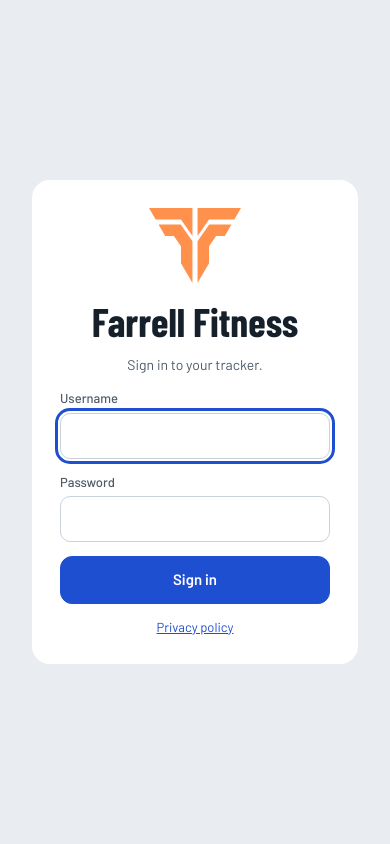
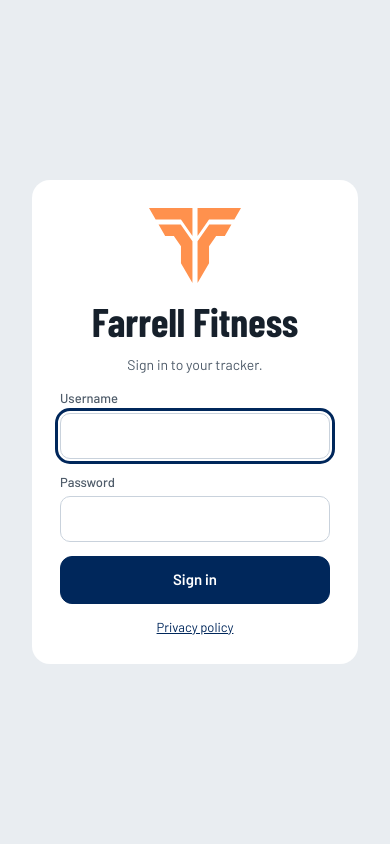
Before and after one commit to tdfarrell/farrell-fitness, a PHP site: page / in a window 390 px wide. Run offline with PHP 8.4, Linux system fonts and the light colour scheme.

Commit message:
Switch to the logo's orange and navy; rename icons so phones pick them up
- Actions (buttons, links, active tab, focus) use navy #00275B in light
  mode and orange #FF914D in dark mode
- Calories and expenditure use orange (#E06A1F in light mode for
  contrast); deep panels and the sidebar use navy; sleep REM is orange
- Rename the --blue tokens to --primary and add --kcal / --soft-kcal
- Icon files get new names (-v2) because iOS kept serving the old
  apple-touch-icon.png from its 7-day image cache
- Manifest theme color is navy

Co-Authored-By: Claude Opus 5.5 <noreply@anthropic.com>
Claude-Session: https://claude.ai/code/session_016ok7ix2ru4KHLCgHTnQP5p

```diff
--- a/assets/css/app.css
+++ b/assets/css/app.css
@@ -11,10 +11,12 @@
 :root {
   --ground: #E9EDF1; --surface: #FFFFFF; --ink: #16202B; --muted: #4E5B69;
   --line: #D3DAE2; --field: #C9D2DC; --rule: #E1E6EC;
-  --blue: #1F4FD1; --blue-hover: #163A9C; --on-blue: #FFFFFF; --soft-blue: #C6D3F3; --tint-blue: #EEF2FC;
+  /* Brand: navy for actions, orange for calories and energy. */
+  --primary: #00275B; --primary-hover: #001A40; --on-primary: #FFFFFF; --soft-primary: #B5C3DA; --tint-primary: #E6ECF5;
+  --kcal: #E06A1F; --soft-kcal: #F6C4A2; --brand-orange: #FF914D;
   --red: #C9302C; --yellow: #E2A90F; --green: #23874F; --dot: #9AA6B3;
-  --deep: #16202B; --deep-2: #25334A; --on-deep: #E8EDF2; --on-deep-muted: #B9C4D0; --deep-green: #4FCB86;
-  --sleep-light: #9DB2E8; --sleep-deep: #1F4FD1; --sleep-rem: #16202B;
+  --deep: #00275B; --deep-2: #12396E; --on-deep: #EEF2F8; --on-deep-muted: #B8C6DC; --deep-green: #4FCB86;
+  --sleep-light: #A9BCDB; --sleep-deep: #00275B; --sleep-rem: #E06A1F;
   --danger-bg: #FBE9E8; --danger-ink: #7E1B18;
   --radius-card: 18px; --radius-ctl: 12px;
   --display: 'Barlow Condensed', 'Arial Narrow', sans-serif;
@@ -47,11 +51,11 @@
 [hidden] { display: none !important; }
 html, body { margin: 0; background: var(--ground); color: var(--ink); font: 400 15px/1.4 var(--body); -webkit-text-size-adjust: 100%; }
 body { min-height: 100vh; min-height: 100dvh; -webkit-tap-highlight-color: transparent; }
-a { color: var(--blue); }
-a:hover { color: var(--blue-hover); }
+a { color: var(--primary); }
+a:hover { color: var(--primary-hover); }
 h1, h2, h3 { margin: 0; }
 button, input, select, textarea { font: inherit; color: inherit; }
-:focus-visible { outline: 3px solid var(--blue); outline-offset: 2px; border-radius: 6px; }
+:focus-visible { outline: 3px solid var(--primary); outline-offset: 2px; border-radius: 6px; }
 .sr { position: absolute; width: 1px; height: 1px; overflow: hidden; clip: rect(0 0 0 0); white-space: nowrap; }
 @media (prefers-reduced-motion: reduce) { * { transition: none !important; animation: none !important; } }
 
@@ -135,8 +139,8 @@ p { margin: 0; }
   cursor: pointer; text-decoration: none; color: var(--ink); white-space: nowrap;
 }
 .btn:hover { border-color: var(--muted); color: var(--ink); }
-.btn.primary { background: var(--blue); border-color: var(--blue); color: var(--on-blue); }
-.btn.primary:hover { background: var(--blue-hover); border-color: var(--blue-hover); color: var(--on-blue); }
+.btn.primary { background: var(--primary); border-color: var(--primary); color: var(--on-primary); }
+.btn.primary:hover { background: var(--primary-hover); border-color: var(--primary-hover); color: var(--on-primary); }
 .btn.danger { color: var(--red); }
 .btn.sm { height: 40px; padding: 0 14px; border-radius: 10px; font-size: 14px; }
 .btn.ghost { border-color: transparent; background: transparent; }
--- a/assets/js/views/food.js
+++ b/assets/js/views/food.js
@@ -19,7 +19,7 @@ export async function render(root, params) {
   const refresh = () => { markStale(); render(root, [date]); };
 
   const totalsCard = h('div', { class: 'card', style: { display: 'grid', gridTemplateColumns: 'repeat(4, minmax(0, 1fr))', gap: '8px', padding: '12px 16px' } },
-    [['kcal', fmt0(tot.kcal), `of ${fmt0(targets.kcal)} kcal`, 'var(--blue)'],
+    [['kcal', fmt0(tot.kcal), `of ${fmt0(targets.kcal)} kcal`, 'var(--kcal)'],
      ['protein', `${fmt0(tot.protein)} g`, `of ${fmt0(targets.protein)} protein`],
      ['carbs', `${fmt0(tot.carbs)} g`, `of ${fmt0(targets.carbs)} carbs`],
      ['fat', `${fmt0(tot.fat)} g`, `of ${fmt0(targets.fat)} fat`]].map(([, v, l, c]) =>
@@ -38,7 +38,7 @@ export async function render(root, params) {
         h('div', { style: { display: 'flex', alignItems: 'center', gap: '4px' } },
           h('span', { class: 'small muted' }, list.length ? `${fmt0(m.kcal)} kcal` : ''),
           h('button', { class: 'icon-btn', 'aria-label': `More options for ${meal}`, onclick: () => openMealMenu(date, meal, list.length, refresh) }, icon('more')),
-          h('button', { class: 'icon-btn', 'aria-label': `Add food to ${meal}`, style: { color: 'var(--blue)' }, onclick: () => openAddFood({ date, meal, onDone: refresh }) }, icon('plus')))),
+          h('button', { class: 'icon-btn', 'aria-label': `Add food to ${meal}`, style: { color: 'var(--primary)' }, onclick: () => openAddFood({ date, meal, onDone: refresh }) }, icon('plus')))),
       list.length ? h('div', { class: 'list' }, list.map(e => h('button', { class: 'list-row', onclick: () => openEntry(e, meals, refresh) },
         h('div', { class: 'main' },
           h('span', { style: { fontSize: '15px' } }, e.name),
@@ -77,7 +77,7 @@ function openDayStatus(date, current, refresh) {
         s.close(); toast('Day updated'); refresh();
       } },
         h('div', { class: 'main' }, h('span', { class: 'title' }, label), h('span', { class: 'small muted' }, desc)),
-        current === k ? h('span', { style: { color: 'var(--blue)' } }, icon('check', 20)) : null)))),
+        current === k ? h('span', { style: { color: 'var(--primary)' } }, icon('check', 20)) : null)))),
   });
 }
 
@@ -200,7 +200,7 @@ export function openAddFood({ date, meal, onDone }) {
           h('button', { class: 'main', style: { background: 'none', border: 0, padding: 0, textAlign: 'left', cursor: 'pointer', color: 'inherit' }, 'aria-expanded': String(isOpen), onclick: () => { expanded = isOpen ? null : key; draw(lastItems); } },
             h('span', { class: 'title' }, f.name), h('span', { class: 'small muted' }, meta)),
           h('span', { class: 'num', style: { fontSize: '19px', fontWeight: 600, whiteSpace: 'nowrap' } }, fmt0(kcal)),
-          h('button', { class: 'icon-btn', 'aria-label': `Quick add ${f.name}`, style: { border: '1px solid var(--field)', borderRadius: '22px', color: 'var(--blue)' },
+          h('button', { class: 'icon-btn', 'aria-label': `Quick add ${f.name}`, style: { border: '1px solid var(--field)', borderRadius: '22px', color: 'var(--primary)' },
             onclick: () => addFood(f, { grams: portion ? portion.grams : 100, quantity: 1, portion_label: portion ? `1 x ${portion.label}` : '100 g' }) }, icon('plus', 18)));
         wrap.append(head);
         if (isOpen) {
--- a/assets/js/views/progress.js
+++ b/assets/js/views/progress.js
@@ -43,14 +43,14 @@ export async function render(root) {
     h('h2', null, `${weeks.length} weeks`),
     weeks.some(w => w.intake != null)
       ? chart({ n: weeks.length, w: 640, h: 220, yMin: Math.max(0, Math.min(...weeks.map(w => Math.min(w.intake ?? Infinity, w.exp ?? Infinity))) - 400),
-          bars: [{ values: weeks.map(w => w.intake), color: 'var(--soft-blue)' }],
-          lines: [{ values: weeks.map(w => w.exp), color: 'var(--blue)' }],
+          bars: [{ values: weeks.map(w => w.intake), color: 'var(--soft-kcal)' }],
+          lines: [{ values: weeks.map(w => w.exp), color: 'var(--kcal)' }],
           xLabels: [{ i: 0, text: shortDate(weeks[0].end).split(', ')[1] }, { i: weeks.length - 1, text: shortDate(weeks[weeks.length - 1].end).split(', ')[1] }],
           yFormat: fmt0, label: 'Weekly average intake as bars with the expenditure estimate as a line' })
       : h('p', { class: 'note' }, 'Log food for a week to see intake against expenditure.'),
     h('div', { class: 'legend' },
-      h('span', null, h('i', { style: { width: '16px', height: '3px', borderRadius: '2px', background: 'var(--blue)' } }), 'Expenditure'),
-      h('span', null, h('i', { style: { width: '10px', height: '10px', borderRadius: '2px', background: 'var(--soft-blue)' } }), 'Avg intake')));
+      h('span', null, h('i', { style: { width: '16px', height: '3px', borderRadius: '2px', background: 'var(--kcal)' } }), 'Expenditure'),
+      h('span', null, h('i', { style: { width: '10px', height: '10px', borderRadius: '2px', background: 'var(--soft-kcal)' } }), 'Avg intake')));
 
   const macroRow = (name, cls, v, was) => h('div', { style: { display: 'grid', gridTemplateColumns: '1.4fr 1fr 1fr', padding: '10px 0', borderTop: '1px solid var(--rule)', alignItems: 'center' } },
     h('span', { style: { display: 'flex', alignItems: 'center', gap: '8px', fontWeight: 600 } }, h('span', { class: 'swatch ' + cls, style: { height: '16px' }, 'aria-hidden': 'true' }), name),
--- a/assets/js/views/today.js
+++ b/assets/js/views/today.js
@@ -52,7 +52,7 @@ export async function render(root) {
       h('span', { class: 'small muted', style: { fontWeight: 500 } }, 'Expenditure'),
       h('span', { class: 'num', style: { fontSize: '34px' } }, fmt0(model.expenditure)),
       h('span', { class: 'small muted' }, weekChangeText(model)),
-      sparkline(s28.map(s => s.expenditure), 'var(--blue)', 'Expenditure over the last 4 weeks')),
+      sparkline(s28.map(s => s.expenditure), 'var(--kcal)', 'Expenditure over the last 4 weeks')),
     h('a', { class: 'card', href: '#/weight', style: { textDecoration: 'none', color: 'inherit', gap: '4px' }, 'aria-label': 'Trend weight' },
       h('span', { class: 'small muted', style: { fontWeight: 500 } }, 'Trend weight'),
       h('span', { class: 'num', style: { fontSize: '34px' } }, fmtW(model.trendKg), h('span', { class: 'unit' }, ` ${wUnit()}`)),
@@ -65,7 +65,7 @@ export async function render(root) {
     h('div', { class: 'card-head' }, h('h2', null, 'Weight, last 8 weeks'),
       h('span', { class: 'muted', style: { fontSize: '14px' } }, h('strong', { style: { color: 'var(--ink)', fontWeight: 600 } }, `${fmtW(model.trendKg)} ${wUnit()}`), ' trend, ', weeklyRateText(model))),
     chart({ n: s56.length, w: 640, h: 220, dots: [{ values: s56.map(s => toDisplayW(s.weight)) }],
-      lines: [{ values: s56.map(s => toDisplayW(s.trend)), color: 'var(--blue)', endDot: true }],
+      lines: [{ values: s56.map(s => toDisplayW(s.trend)), color: 'var(--primary)', endDot: true }],
       xLabels: dateTicks(wDates), yFormat: (v) => fmt0(v), label: 'Scale weights and smoothed trend over 8 weeks' }));
 
   const s84 = model.series.slice(-84);
@@ -75,11 +75,11 @@ export async function render(root) {
   const expChart = h('section', { class: 'card grow-2 desk-only', style: { flexDirection: 'column' }, 'aria-label': 'Expenditure' },
     h('h2', null, 'Expenditure'),
     h('div', { style: { display: 'flex', gap: '28px' } },
-      h('div', { class: 'stat' }, h('span', { class: 'num', style: { fontSize: '34px', color: 'var(--blue)' } }, fmt0(model.expenditure)), h('span', { class: 'label', style: { fontSize: '13px' } }, 'adaptive estimate')),
+      h('div', { class: 'stat' }, h('span', { class: 'num', style: { fontSize: '34px', color: 'var(--kcal)' } }, fmt0(model.expenditure)), h('span', { class: 'label', style: { fontSize: '13px' } }, 'adaptive estimate')),
       last14Whoop.length ? h('div', { class: 'stat' }, h('span', { class: 'num muted', style: { fontSize: '34px' } }, fmt0(avg(last14Whoop))), h('span', { class: 'label', style: { fontSize: '13px' } }, 'WHOOP, 14-day avg')) : null),
     chart({ n: s84.length, w: 400, h: 180, lines: [
       ...(hasWhoopKcal ? [{ values: smooth(whoopKcal, 7), color: 'var(--dot)', width: 2, dash: '5 4' }] : []),
-      { values: s84.map(s => s.expenditure), color: 'var(--blue)' }],
+      { values: s84.map(s => s.expenditure), color: 'var(--kcal)' }],
       xLabels: dateTicks(s84.map(s => s.date), 3), yFormat: fmt0, label: 'Adaptive expenditure estimate over 12 weeks' + (hasWhoopKcal ? ', with WHOOP calories for comparison' : '') }),
     h('p', { class: 'note small' }, 'Targets use the adaptive estimate, which comes from your intake and weight trend.' + (hasWhoopKcal ? " WHOOP's number is shown for comparison." : '')));
 
@@ -89,7 +89,7 @@ export async function render(root) {
     h('div', { class: 'card-head' }, h('h2', null, 'Intake, last 14 days'),
       h('span', { class: 'muted', style: { fontSize: '14px' } }, logged14.length ? `Avg ${fmt0(avg(logged14.map(d => d.kcal)))} kcal, ${logged14.length} of ${d14.length - 1} days logged` : 'No days logged yet')),
     chart({ n: d14.length, w: 640, h: 170, yMin: 0,
-      bars: [{ values: d14.map(d => (d.entries > 0 ? d.kcal : null)), colorFn: (v, i) => (i === d14.length - 1 ? 'var(--soft-blue)' : 'var(--blue)'), emptyColor: 'var(--ground)' }],
+      bars: [{ values: d14.map(d => (d.entries > 0 ? d.kcal : null)), colorFn: (v, i) => (i === d14.length - 1 ? 'var(--soft-kcal)' : 'var(--kcal)'), emptyColor: 'var(--ground)' }],
       hline: { value: targets.kcal }, xLabels: dateTicks(d14.map(d => d.date), 3), yFormat: fmt0,
       label: `Daily intake for 14 days against the ${fmt0(targets.kcal)} calorie target` }));
 
--- a/assets/js/views/train.js
+++ b/assets/js/views/train.js
@@ -378,7 +378,7 @@ async function renderExercise(root, id) {
       h('section', { class: 'card grow-3', 'aria-label': 'Estimated one-rep max' },
         h('h2', null, 'Estimated 1-rep max'),
         sessions.length > 1
-          ? chart({ n: sessions.length, w: 640, h: 220, lines: [{ values: best.map(toDisplayW), color: 'var(--blue)', endDot: true }], dots: [{ values: best.map(toDisplayW), color: 'var(--blue)' }],
+          ? chart({ n: sessions.length, w: 640, h: 220, lines: [{ values: best.map(toDisplayW), color: 'var(--primary)', endDot: true }], dots: [{ values: best.map(toDisplayW), color: 'var(--primary)' }],
               xLabels: dateTicks(sessions.map(s => s.date), Math.min(4, sessions.length)), yFormat: fmt0, label: `Estimated one-rep max for ${ex.name} by session` })
           : h('p', { class: 'note' }, 'Log this exercise in two or more sessions to see a trend.'),
         h('p', { class: 'note small' }, 'Estimated from your best working set each session (Epley formula).')),
--- a/assets/js/views/weight.js
+++ b/assets/js/views/weight.js
@@ -66,13 +66,13 @@ export async function render(root) {
         shown.some(s => s.weight != null)
           ? chart({ n: shown.length, w: 640, h: 240,
               dots: [{ values: shown.map(s => toDisplayW(s.weight)), r: shown.length > 120 ? 2 : 3 }],
-              lines: [{ values: shown.map(s => toDisplayW(s.trend)), color: 'var(--blue)', endDot: true }],
+              lines: [{ values: shown.map(s => toDisplayW(s.trend)), color: 'var(--primary)', endDot: true }],
               xLabels: dateTicks(shown.map(s => s.date)), yFormat: (v) => fmt1(v).replace('.0', ''),
               label: `Scale weights and smoothed trend, now ${fmtW(model.trendKg)} ${wUnit()}` })
           : h('p', { class: 'empty' }, 'Log your first weigh-in to start your trend.'),
         h('div', { class: 'legend' },
           h('span', null, h('i', { style: { width: '8px', height: '8px', borderRadius: '4px', background: 'var(--dot)' } }), 'Scale weight'),
-          h('span', null, h('i', { style: { width: '16px', height: '3px', borderRadius: '2px', background: 'var(--blue)' } }), 'Trend')),
+          h('span', null, h('i', { style: { width: '16px', height: '3px', borderRadius: '2px', background: 'var(--primary)' } }), 'Trend')),
         h('p', { class: 'note small' }, 'Daily weight swings with water, salt and food in your system. The trend line smooths those out so you see real change.')),
       h('div', { class: 'grow-2 stack' },
         h('section', { class: 'card', 'aria-label': 'Log today' },
--- a/assets/js/views/whoop.js
+++ b/assets/js/views/whoop.js
@@ -46,7 +46,7 @@ export async function render(root) {
         mk('Recovery', chart({ n: days.length, w: 520, h: 200, yMin: 0, yMax: 100, bars: [{ values: W('recovery'), colorFn: (v) => recoveryColor(v) }],
           xLabels: dateTicks(dates, 3), yFormat: (v) => `${v}%`, label: `Daily recovery for ${span} days` }), `avg ${fmt0(avg(W('recovery')))}%`)),
       h('div', { class: 'row' },
-        mk('HRV', chart({ n: days.length, w: 520, h: 180, lines: [{ values: W('hrv'), color: 'var(--blue)', endDot: true }], dots: [{ values: W('hrv'), color: 'var(--blue)', r: 2.5 }],
+        mk('HRV', chart({ n: days.length, w: 520, h: 180, lines: [{ values: W('hrv'), color: 'var(--primary)', endDot: true }], dots: [{ values: W('hrv'), color: 'var(--primary)', r: 2.5 }],
           xLabels: dateTicks(dates, 3), yFormat: fmt0, label: `Heart rate variability for ${span} days` }), `avg ${fmt0(avg(W('hrv')))} ms`),
         mk('Resting heart rate', chart({ n: days.length, w: 520, h: 180, lines: [{ values: W('rhr'), color: 'var(--red)', endDot: true }], dots: [{ values: W('rhr'), color: 'var(--red)', r: 2.5 }],
           xLabels: dateTicks(dates, 3), yFormat: fmt0, label: `Resting heart rate for ${span} days` }), `avg ${fmt0(avg(W('rhr')))} bpm`)),
--- a/index.html
+++ b/index.html
@@ -12,9 +12,9 @@
 <meta name="apple-mobile-web-app-status-bar-style" content="default">
 <meta name="apple-mobile-web-app-title" content="Farrell Fit">
 <link rel="manifest" href="manifest.webmanifest">
-<link rel="icon" href="icons/icon.svg" type="image/svg+xml">
-<link rel="icon" href="icons/favicon-32.png" type="image/png" sizes="32x32">
-<link rel="apple-touch-icon" href="icons/apple-touch-icon.png">
+<link rel="icon" href="icons/icon-v2.svg" type="image/svg+xml">
+<link rel="icon" href="icons/favicon-v2-32.png" type="image/png" sizes="32x32">
+<link rel="apple-touch-icon" href="icons/apple-touch-icon-v2.png">
 <link rel="preload" href="assets/fonts/barlow-condensed-latin-700-normal.woff2" as="font" type="font/woff2" crossorigin>
 <link rel="preload" href="assets/fonts/barlow-latin-500-normal.woff2" as="font" type="font/woff2" crossorigin>
 <link rel="stylesheet" href="assets/css/app.css">
--- a/install.php
+++ b/install.php
@@ -86,7 +86,7 @@ if ($_SERVER['REQUEST_METHOD'] === 'POST') {
 <meta name="viewport" content="width=device-width, initial-scale=1">
 <title>Set up Farrell Fitness</title>
 <style>
-  :root { --ground:#E9EDF1; --surface:#fff; --ink:#16202B; --muted:#4E5B69; --line:#C9D2DC; --blue:#1F4FD1; --red:#C9302C; }
+  :root { --ground:#E9EDF1; --surface:#fff; --ink:#16202B; --muted:#4E5B69; --line:#C9D2DC; --blue:#00275B; --red:#C9302C; }
   body { margin:0; background:var(--ground); color:var(--ink); font:16px/1.5 system-ui, sans-serif; }
   main { max-width:620px; margin:0 auto; padding:32px 16px 64px; }
   h1 { font-size:34px; margin:0 0 4px; }
--- a/sw.js
+++ b/sw.js
@@ -9,7 +9,7 @@ const PRECACHE = [
   'assets/js/components.js', 'assets/js/tdee.js', 'assets/js/pwa.js',
   'assets/js/views/today.js', 'assets/js/views/food.js', 'assets/js/views/weight.js', 'assets/js/views/train.js',
   'assets/js/views/progress.js', 'assets/js/views/whoop.js', 'assets/js/views/settings.js',
-  'icons/icon.svg', 'icons/logo-mark.svg', 'icons/favicon-32.png', 'icons/icon-192.png', 'icons/apple-touch-icon.png',
+  'icons/icon-v2.svg', 'icons/logo-mark.svg', 'icons/favicon-v2-32.png', 'icons/icon-v2-192.png', 'icons/apple-touch-icon-v2.png',
   'assets/fonts/barlow-latin-400-normal.woff2', 'assets/fonts/barlow-latin-500-normal.woff2', 'assets/fonts/barlow-latin-600-normal.woff2',
   'assets/fonts/barlow-condensed-latin-500-normal.woff2', 'assets/fonts/barlow-condensed-latin-600-normal.woff2', 'assets/fonts/barlow-condensed-latin-700-normal.woff2',
 ];
```
Also changed, not shown: other parts of assets/css/app.css (+17 -15 lines), privacy.html (+4 -4 lines), icons/apple-touch-icon-v2.png (renamed from icons/apple-touch-icon.png), icons/favicon-v2-32.png (renamed from icons/favicon-32.png), icons/icon-v2-192.png (renamed from icons/icon-192.png), icons/icon-v2-512.png (renamed from icons/icon-512.png), icons/icon-v2-maskable-512.png (renamed from icons/icon-maskable-512.png), icons/icon-v2.svg (renamed from icons/icon.svg), manifest.webmanifest.
